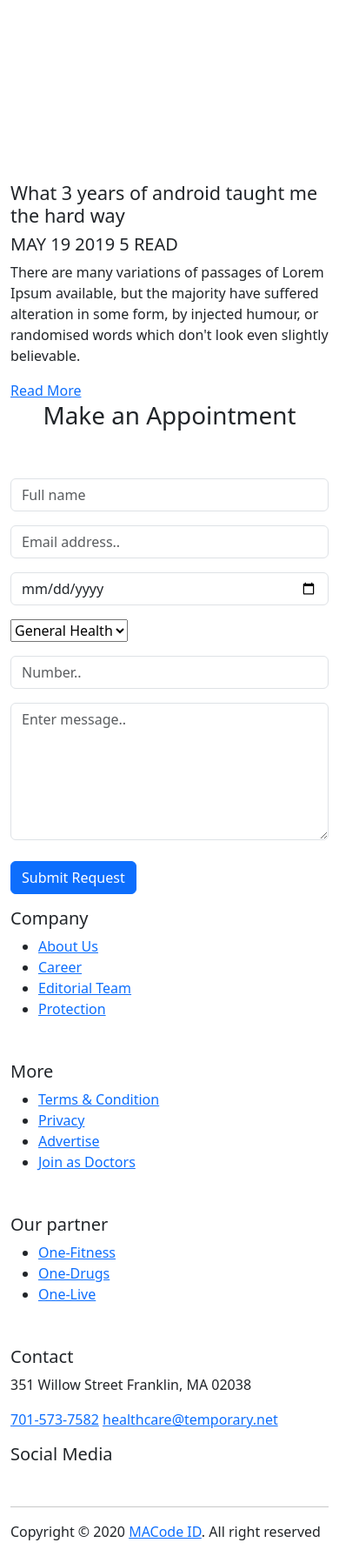
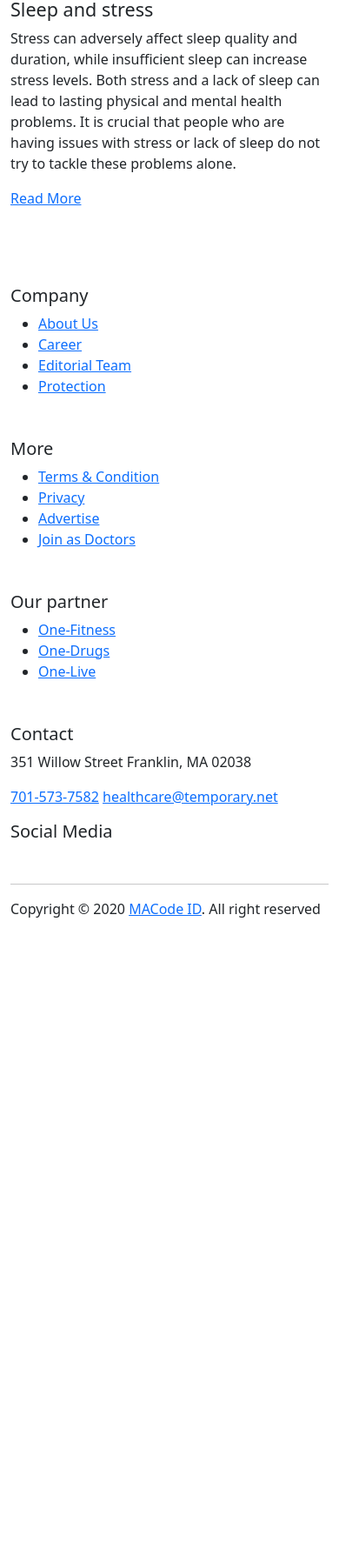
Before and after one commit to bhavya526/consultweb, a PHP site: page /article.php in a window 390 px wide. Shown: the part 1400-3189 px from the top of the page at 87% size. After the commit the page ends 2455 px from the top, so only its background shows below. Run offline with PHP 8.4, Linux system fonts and the light colour scheme; some libraries are stand-ins or nearby versions.

Commit message:
new changes

```diff
--- a/html/article.php
+++ b/html/article.php
@@ -132,7 +132,7 @@
                            <img src="../assets/img/blog11.png" alt="#" />
                         </div>
                         <div class="carousel-item">
-                           <img src="../assets/img/blog12.jpg" alt="#" />
+                           <img src="../assets/img/health1.jpg" style="width:40em"alt="#" />
                         </div>
                      </div>
                      <!-- Left and right controls -->
@@ -146,12 +146,12 @@
                </div>
                <div class="col-md-5">
                   <div class="full slider_cont_section">
-                     <h4>More Featured in</h4>
-                     <h3>Jack Blogger</h3>
-                     <p>It is a long established fact that a reader will be distracted by the readable content of a page when looking at its layout. The point of using Lorem Ipsum is that it has a more-or-less normal distribution of letters, as opposed to using 'Content here, content here', making it look</p>
+                     <h3>Healthy Eating</h3>
+                     <h4>-a lifestyle</h4>
+                     <p>A healthy diet is essential for good health and nutrition. It protects you against many chronic noncommunicable diseases, such as heart disease, diabetes and cancer. Eating a variety of foods and consuming less salt, sugars and saturated and industrially-produced trans-fats, are essential for healthy diet.</p>
                      <div class="button_section">
                         <a href="about.html">Read More</a>
-                        <a href="contact.html">Contact Us</a>
+                        <!-- <a href="contact.html">Contact Us</a> -->
                      </div>
                   </div>
                </div>
@@ -165,82 +165,58 @@
             <div class="row">
                <div class="col-md-12">
                   <div class="heading">
-                     <h3>About <span class="orange_color">Us</span></h3>
+                    <br><br>
+                     <!-- <h3>About <span class="orange_color">Us</span></h3> -->
                   </div>
                </div>
             </div>
-            <div class="row">
+            <div class="row" style="height:19em">
                <div class="col-md-6">
-                  <img src="../assets/img/labtest.jpg" alt="#" style="height:30%" />
+                  <img src="../assets/img/exercise.jpg" alt="#" style="height:30%" />
                </div>
                <div class="col-md-6">
                   <div class="full blog_cont">
-                     <h4>The biggest and most awesome camera  of  year</h4>
-                     <h5>MAY 14 2019 5 READ</h5>
-                     <p>There are many variations of passages of Lorem Ipsum available, but the majority have suffered alteration in some form, by injected humour, or randomised words which don't look even slightly believable.</p>
+                     <h3>Exercise and body</h3>
+                     <p>Exercise strengthens your heart and improves your circulation. The increased blood flow raises the oxygen levels in your body. This helps lower your risk of heart diseases such as high cholesterol, coronary artery disease, and heart attack. Regular exercise can also lower your blood pressure and triglyceride levels.</p>
+
+                     <div class="button_section">
+                        <a href="about.html">Read More</a>
+                        <!-- <a href="contact.html">Contact Us</a> -->
+                     </div>
+
+
                   </div>
                </div>
             </div>
             <div class="row margin_top_30">
                <div class="col-md-6">
-                  <img src="../assets/img/labtest.jpg" alt="#" style="height:30%"/>
+                  <img src="../assets/img/sleep.jpg" alt="#" style="height:90%"/>
                </div>
                <div class="col-md-6">
                   <div class="full blog_cont">
-                     <h4>What 3 years of android taught me the hard way</h4>
-                     <h5>MAY 19 2019  5 READ</h5>
-                     <p>There are many variations of passages of Lorem Ipsum available, but the majority have suffered alteration in some form, by injected humour, or randomised words which don't look even slightly believable.</p>
-                  </div>
+                     <h4>Sleep and stress</h4>
+                     <p>Stress can adversely affect sleep quality and duration, while insufficient sleep can increase stress levels. Both stress and a lack of sleep can lead to lasting physical and mental health problems. It is crucial that people who are having issues with stress or lack of sleep do not try to tackle these problems alone.</p>
+
+                     <div class="button_section">
+                        <a href="about.html">Read More</a>
+
+                        <!-- <a href="contact.html">Contact Us</a> -->
+                     </div>
+
+                   </div>
                </div>
             </div>
             <div class="row margin_top_30">
                <div class="col-md-12">
-                  <div class="button_section full center margin_top_30">
-                     <a style="margin:0;" href="about.html">Read More</a>
-                  </div>
+
                </div>
             </div>
          </div>
       </div>
 
 
+      <br><br><br>
 
-  <div class="page-section">
-    <div class="container">
-      <h1 class="text-center wow fadeInUp">Make an Appointment</h1>
-
-      <form class="main-form">
-        <div class="row mt-5 ">
-          <div class="col-12 col-sm-6 py-2 wow fadeInLeft">
-            <input type="text" class="form-control" placeholder="Full name">
-          </div>
-          <div class="col-12 col-sm-6 py-2 wow fadeInRight">
-            <input type="text" class="form-control" placeholder="Email address..">
-          </div>
-          <div class="col-12 col-sm-6 py-2 wow fadeInLeft" data-wow-delay="300ms">
-            <input type="date" class="form-control">
-          </div>
-          <div class="col-12 col-sm-6 py-2 wow fadeInRight" data-wow-delay="300ms">
-            <select name="departement" id="departement" class="custom-select">
-              <option value="general">General Health</option>
-              <option value="cardiology">Cardiology</option>
-              <option value="dental">Dental</option>
-              <option value="neurology">Neurology</option>
-              <option value="orthopaedics">Orthopaedics</option>
-            </select>
-          </div>
-          <div class="col-12 py-2 wow fadeInUp" data-wow-delay="300ms">
-            <input type="text" class="form-control" placeholder="Number..">
-          </div>
-          <div class="col-12 py-2 wow fadeInUp" data-wow-delay="300ms">
-            <textarea name="message" id="message" class="form-control" rows="6" placeholder="Enter message.."></textarea>
-          </div>
-        </div>
-
-        <button type="submit" class="btn btn-primary mt-3 wow zoomIn">Submit Request</button>
-      </form>
-    </div>
-  </div> <!-- .page-section -->
 
 
 
```
Also changed, not shown: html/viewcart.php (added, +229 -0 lines), assets/img/exercise.jpg (added), assets/img/health1.jpg (added), assets/img/healthyeat.jpg (added), assets/img/sleep.jpg (added).
